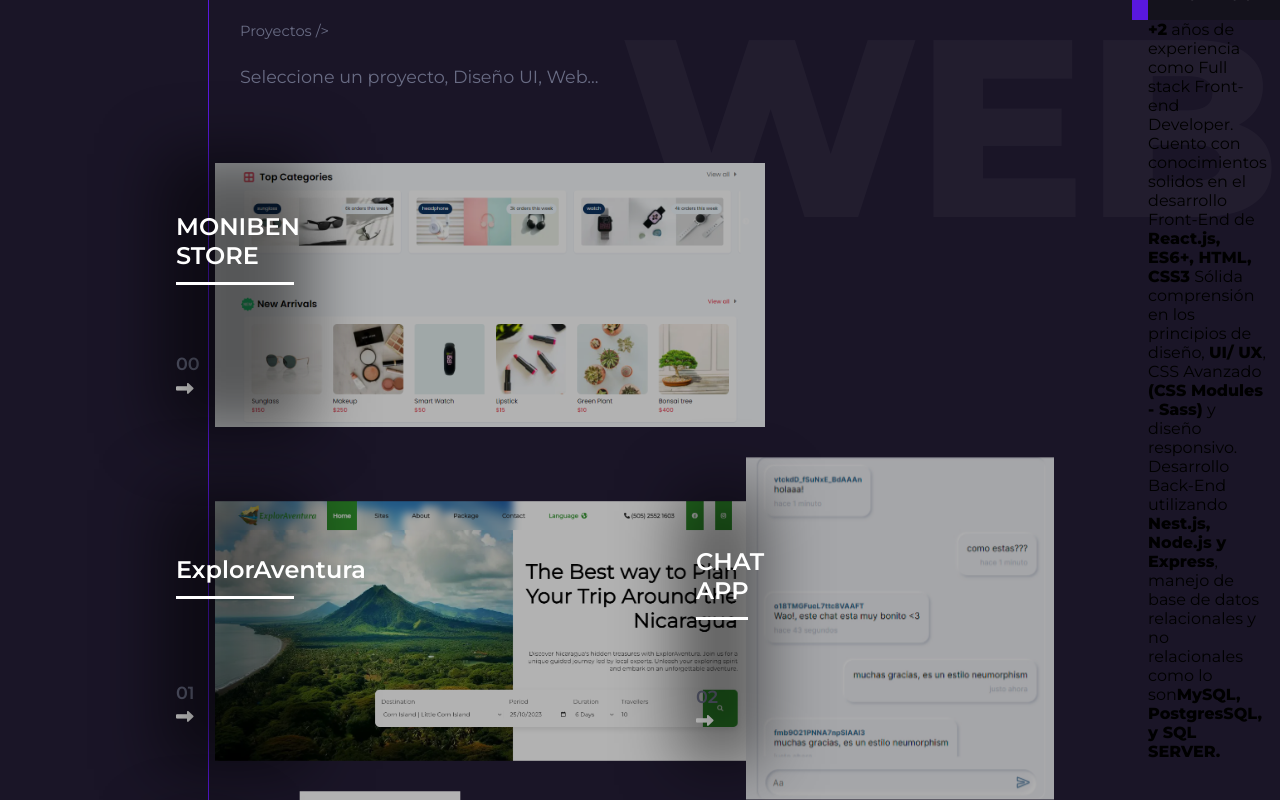
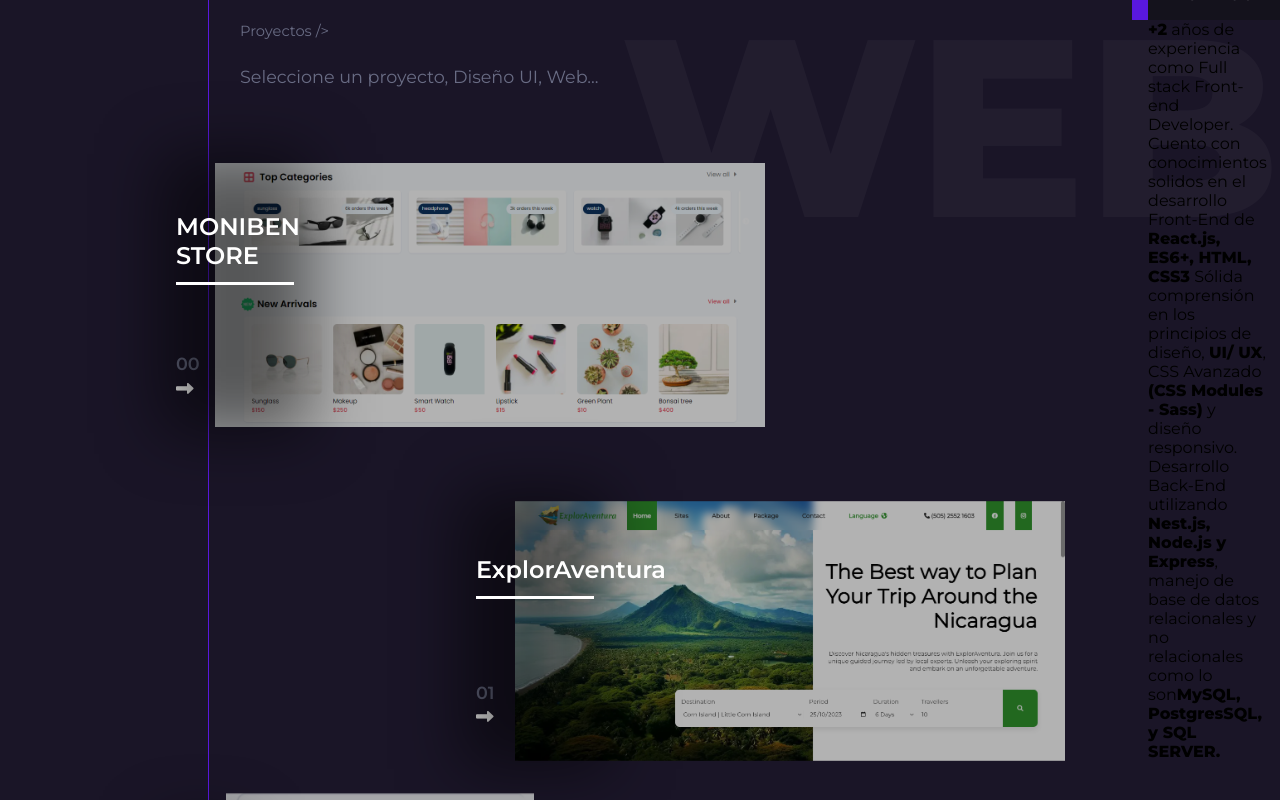
Before and after one commit to francisco-JGC/PortafolioV2, a React (Vite) app: page / in a window 1280 px wide. Shown: the part 780-1580 px from the top of the page. Built offline with nearby package versions, Linux system fonts and the light colour scheme.

Commit message:
fix: styles list item portfolio

```diff
--- a/src/pages/projects/components/ProjectList/index.scss
+++ b/src/pages/projects/components/ProjectList/index.scss
@@ -2,9 +2,8 @@
   transform-style: preserve-3d;
   z-index: 100;
   position: relative;
-  width: 100%;
   display: flex;
-  justify-content: space-between;
+  flex-direction: column;
   gap: 1em;
   flex-wrap: wrap;
 }
```
